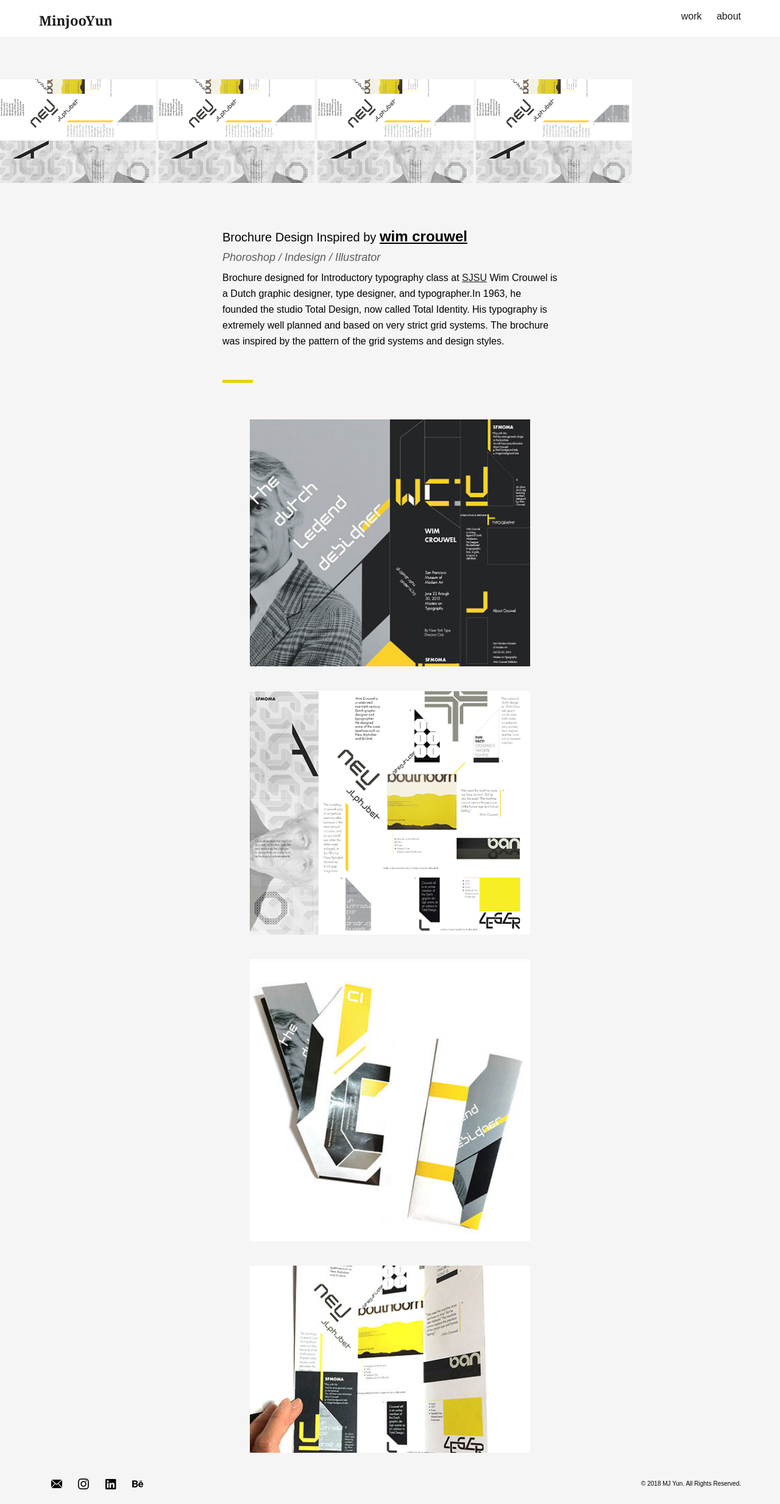
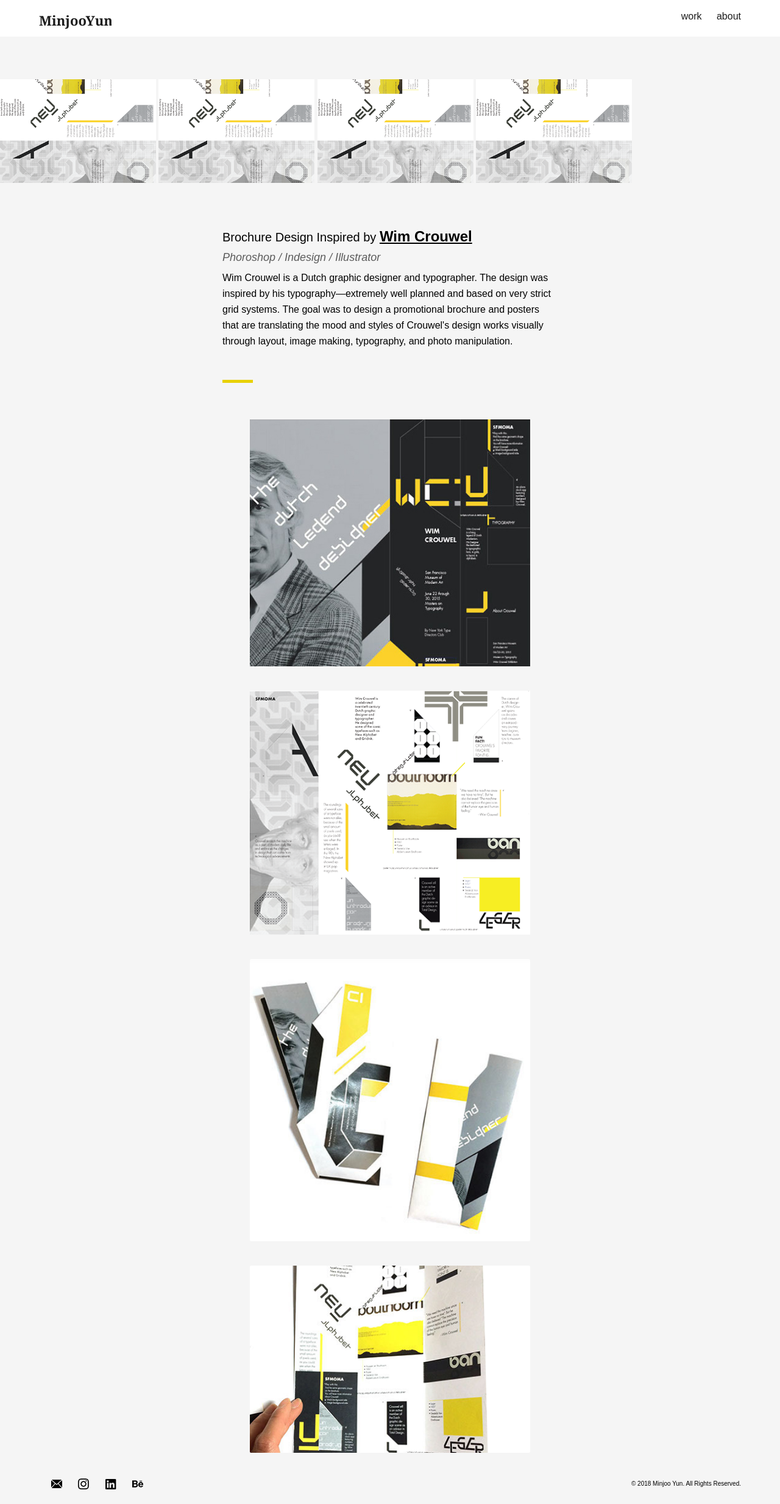
Before and after one commit to mjyuun/main, a plain HTML site: page work_wim.html in a window 1280 px wide. Shown: the whole page at 61% size. Drawn offline with nearby package versions, Linux system fonts and the light colour scheme.

Commit message:
description

```diff
--- a/js/web.js
+++ b/js/web.js
@@ -103,3 +103,7 @@
     });
 
 });
+
+var photoSlide= $('#photoSlide');
+var nextBtn=$('#nextBtn');
+var preBtn=$('#preBtn');
--- a/work_wim.html
+++ b/work_wim.html
@@ -39,14 +39,13 @@
           <img src="work/wim/wim_detail.png" width="20%" class="work_main_img work_img work_img_hidden"/>
         </div>
       <div class="project_text_container">
-        <h1 class="project_title">Brochure Design Inspired by <a href="https://en.wikipedia.org/wiki/Wim_Crouwel" target="_blank" class="company_title">wim crouwel</a> </h1>
+        <h1 class="project_title">Brochure Design Inspired by <a href="https://en.wikipedia.org/wiki/Wim_Crouwel" target="_blank" class="company_title">Wim Crouwel</a> </h1>
         <p class="project_description"> Phoroshop / Indesign / Illustrator </p>
       <div class="body_text_container">
 
           <p class="bodycopy">
-            Brochure designed for Introductory typography class at <a href="https://www.sjsu.edu" target="_blank" class="regular_link">SJSU</a>
-            Wim Crouwel is a Dutch graphic designer, type designer, and typographer.In 1963, he founded the studio Total Design, now called Total Identity. His typography is extremely well planned and based on very strict grid systems.
-            The brochure was inspired by the pattern of the grid systems and design styles.
+            <!-- Brochure designed for Introductory typography class at <a href="https://www.sjsu.edu" target="_blank" class="regular_link">SJSU.</a> -->
+            Wim Crouwel is a Dutch graphic designer and typographer. The design was inspired by his typography—extremely well planned and based on very strict grid systems. The goal was to design a promotional brochure and posters that are translating the mood and styles of Crouwel's design works visually through layout, image making, typography, and photo manipulation.
           </p>
           <div class="body_line_container">
             <div class="bodycopy_line"></div>
@@ -78,7 +77,7 @@
           <a href="https://www.behance.net/mjyuun" target="_blank"><img src='assets/ic_social/ic_behance.png'  class="ic_social behance"/></a>
       </div>
       <div class="footer_copyrights"><p class="copyrights">
-        © 2018 MJ Yun. All Rights Reserved.
+        © 2018 Minjoo Yun. All Rights Reserved.
       </p>
     </div>
     </div>
```
Also changed, not shown: about.html (+1 -1 lines), index.html (+1 -1 lines), work_clincase.html (+1 -1 lines), work_gehry.html (+1 -1 lines).
